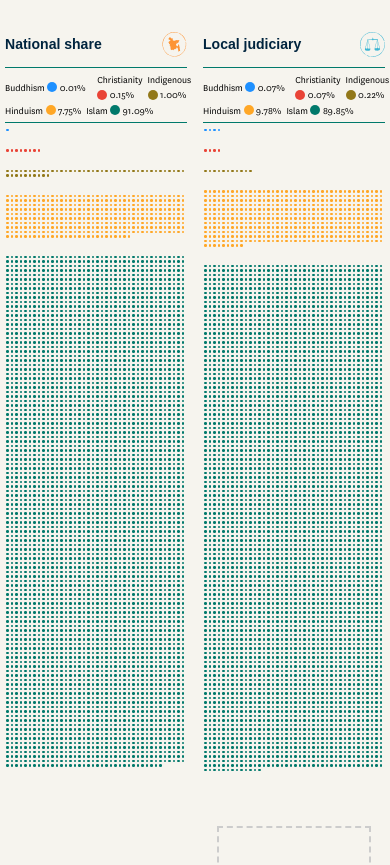
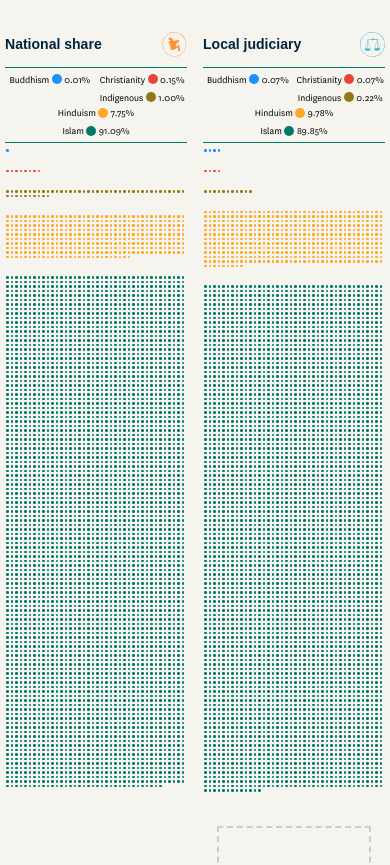
Before and after one commit to newsnetra/minority-representation-bangladesh-public-services, a plain HTML site: page index.html in a window 390 px wide. Shown: the part 3656-4521 px from the top of the page. Drawn offline with nearby package versions, Linux system fonts and the light colour scheme; a web font is replaced by a local one.

Commit message:
Update index.html

```diff
--- a/index.html
+++ b/index.html
@@ -875,18 +875,6 @@
       .kicker {
         margin: 10px auto;
       }
-
-      .stats-left,
-      .stats-middle,
-      .stats-right {
-        flex-direction: row;
-      }
-
-      /*
-      .left-grid-card,
-      .pinned-container {
-        top: 3.5%;
-      } */
 
       .religion-row .dot {
         width: 2.5px;
```
